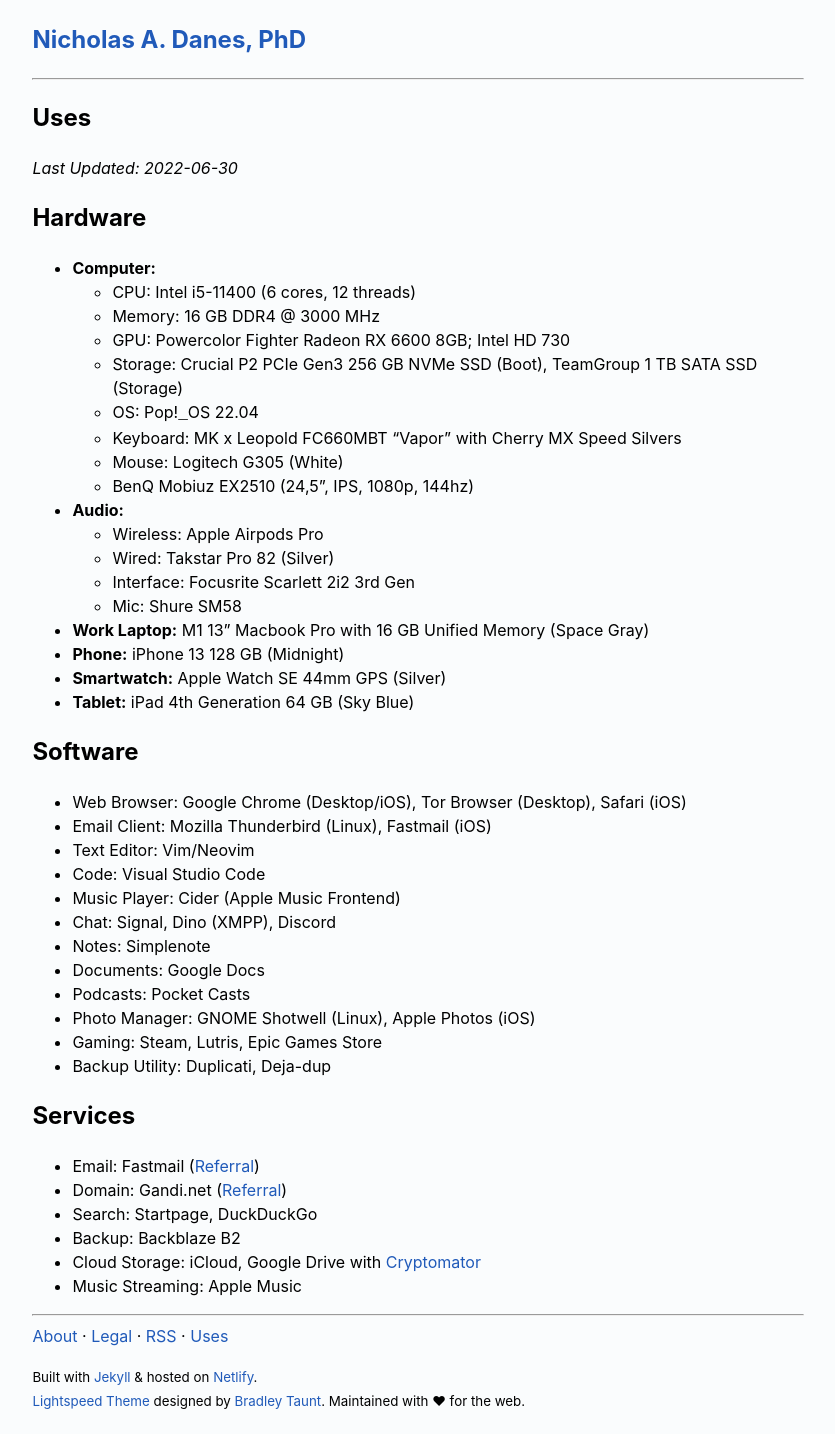
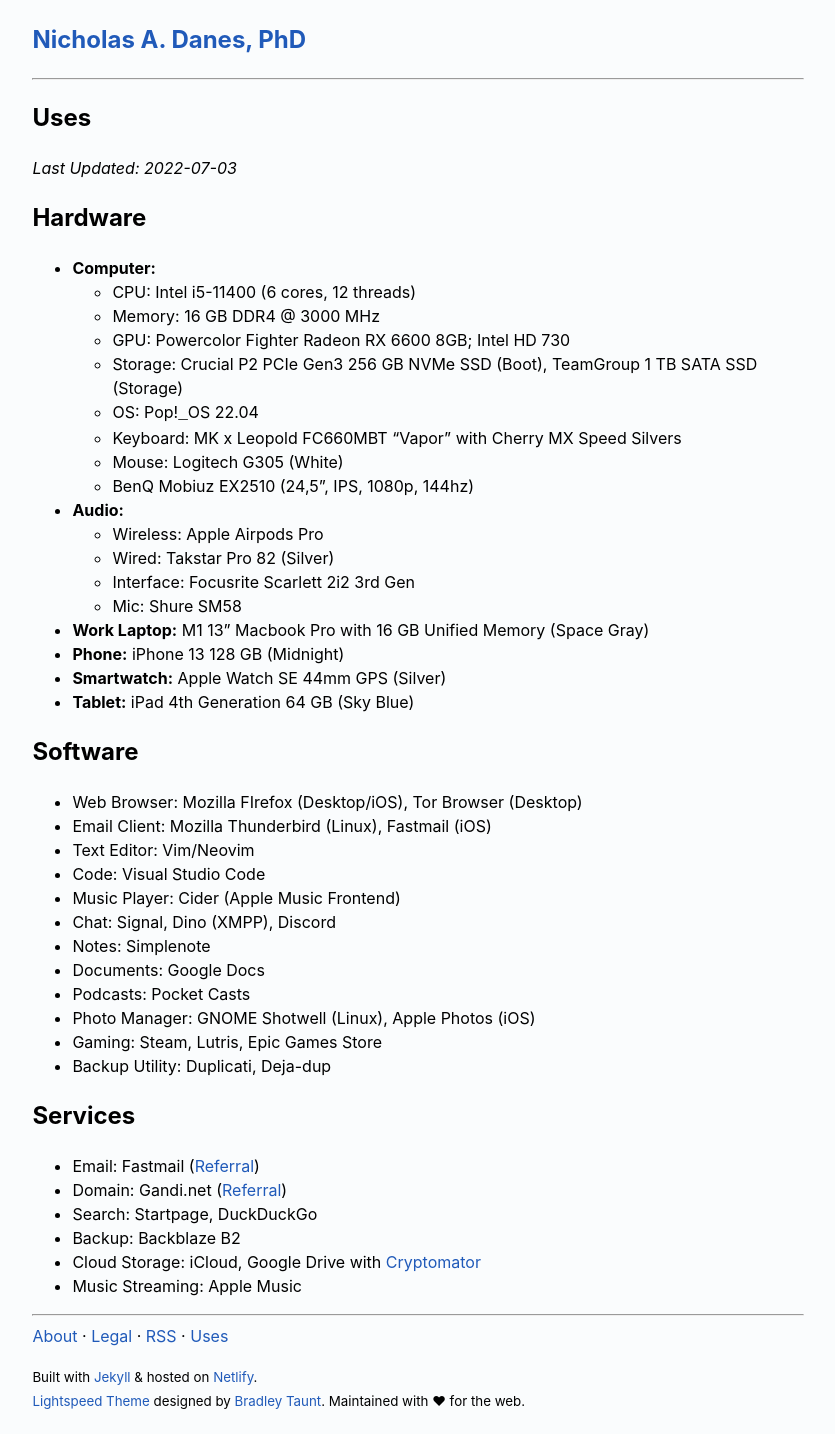
Before and after one commit to danesnick/website_lightspeed, a Jekyll site: the page built from uses.markdown, in a window 1280 px wide. Shown: the whole page, without its empty margins (222-1057 px from the left). Built offline with Jekyll 4.4.1, drawn with Linux system fonts in a browser that asks for light colours.

Commit message:
Updated uses page

```diff
--- a/uses.markdown
+++ b/uses.markdown
@@ -3,7 +3,7 @@ layout: page
 title: Uses
 permalink: /uses/
 ---
-*Last Updated: 2022-06-30*
+*Last Updated: 2022-07-03*
 
 ## Hardware
 
@@ -27,7 +27,7 @@ permalink: /uses/
 * **Tablet:** iPad 4th Generation 64 GB (Sky Blue)
 
 ## Software
-* Web Browser: Google Chrome (Desktop/iOS), Tor Browser (Desktop), Safari (iOS)
+* Web Browser: Mozilla FIrefox (Desktop/iOS), Tor Browser (Desktop)
 * Email Client: Mozilla Thunderbird (Linux), Fastmail (iOS)
 * Text Editor: Vim/Neovim
 * Code: Visual Studio Code
```
